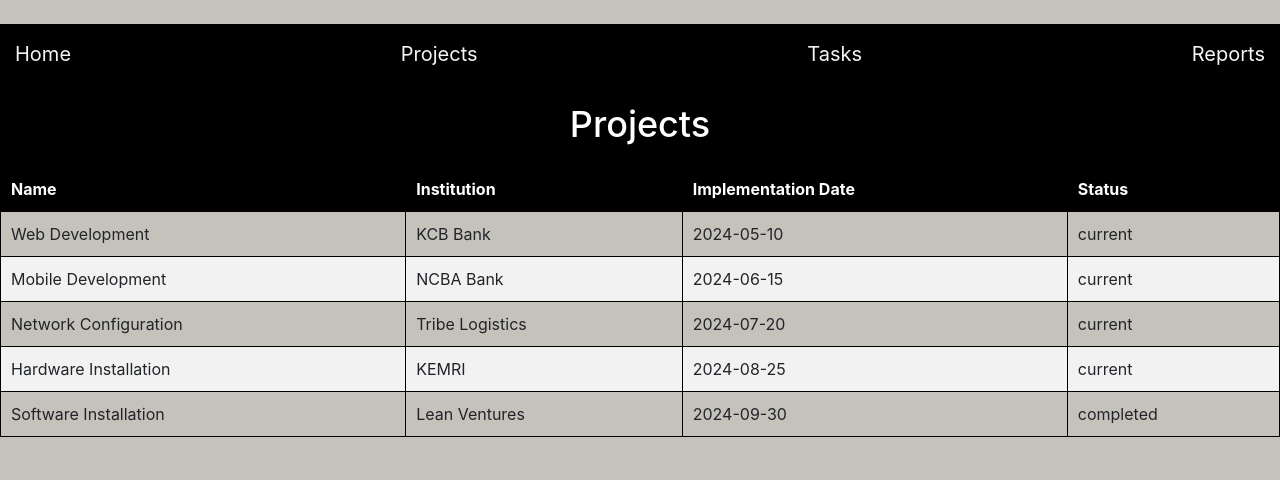
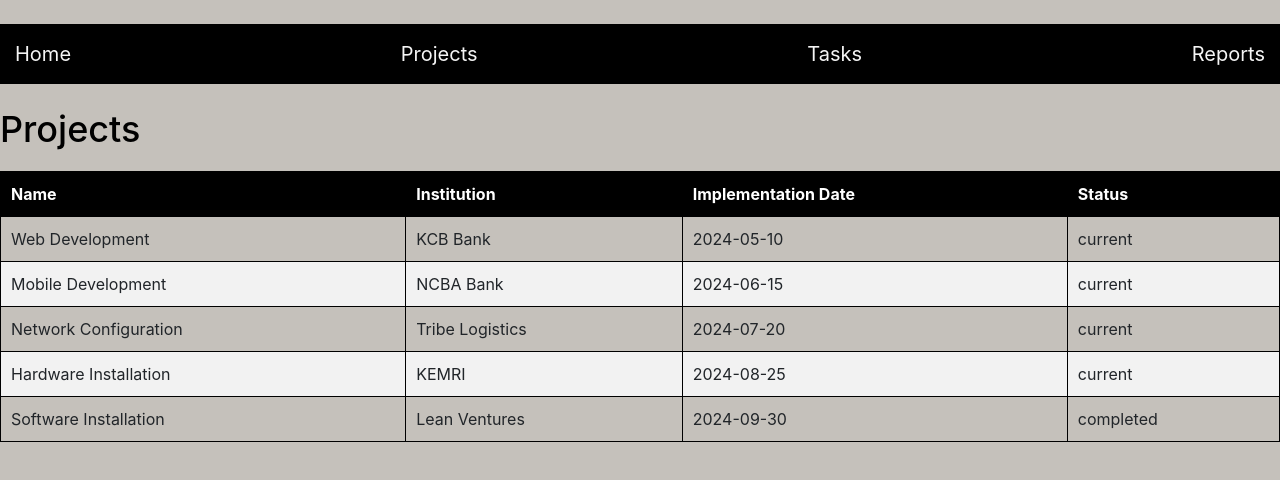
Before and after one commit to amandasuzzanne/project-tracker, a React (Create React App) app: page / in a window 1280 px wide. Shown: the top 480 px of the page. Built offline with nearby package versions, Linux system fonts and the light colour scheme; data requests are answered from the project's data file.

Commit message:
latest updates

```diff
--- a/src/App.css
+++ b/src/App.css
@@ -6,12 +6,7 @@
 h1{
   font-size: 36px;
   margin-bottom: 20px;
-  color: white;
-  background-color: black ;
-  padding: 20px;
-  margin-bottom:-0.1px ;
-  margin-top: -25px;
-  text-align: center;
+  color: black;
 }
 p{
   font-size: 18px;
@@ -21,7 +16,6 @@
 table{
   width: 100%;
   border-collapse:collapse
-
 }
 table th,table td{
   border: 1px solid black;
```
